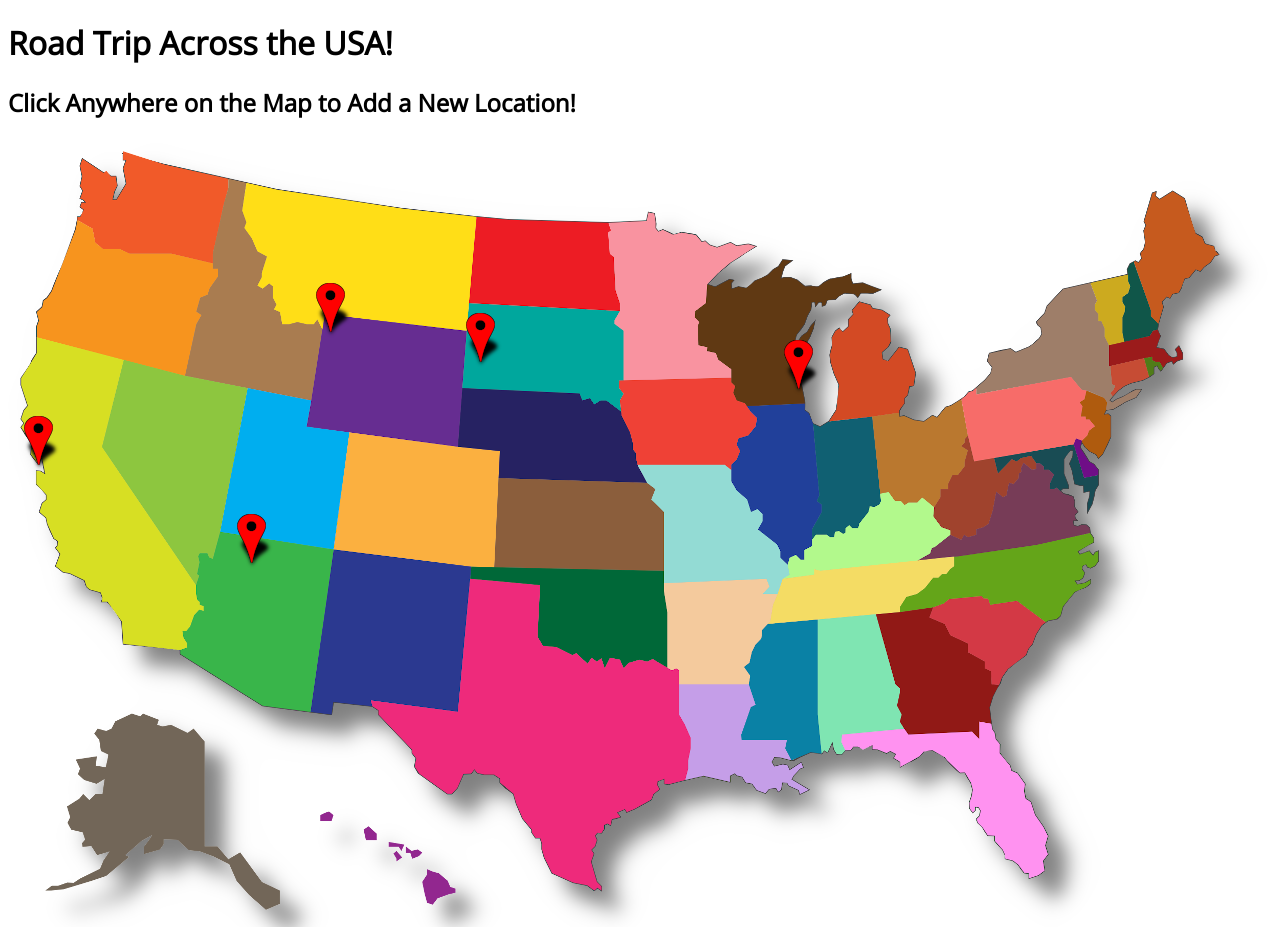
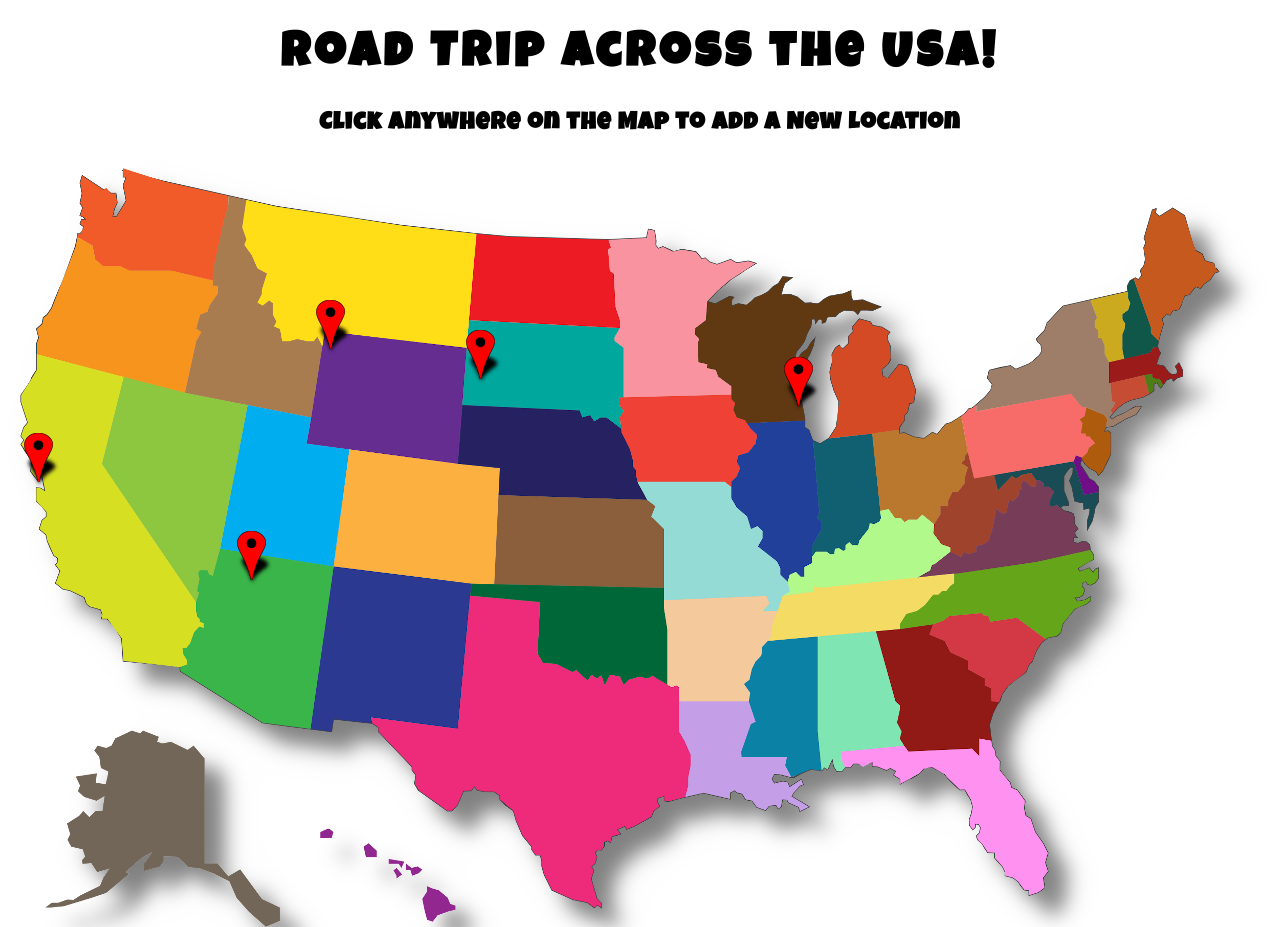
Before and after one commit to itdev160-sp2020/barry-molina-p2, a plain HTML site: page index.html in a window 1280 px wide. Shown: the top 927 px of the page. Drawn offline with nearby package versions, Linux system fonts and the light colour scheme.

Commit message:
completed project 2

```diff
--- a/css/style.css
+++ b/css/style.css
@@ -1,5 +1,16 @@
 body {
     font-family: 'Open Sans', sans-serif;
+}
+header {
+    text-align: center;
+    font-family: 'Luckiest Guy', cursive;
+}
+h1 {
+    font-size: 3em;
+    letter-spacing: .1em;
+}
+h2 {
+    letter-spacing: .05em;
 }
 main {
     text-align: center;
@@ -8,9 +19,6 @@ main {
     display: inline-block;
     position: relative;
 }
-/*#map-div:hover {
-    cursor: pointer;
-}*/
 
 .pin {
     position: absolute;
@@ -32,7 +40,7 @@ main {
     border: 1px solid black;
 }
 
-/* modal styles */
+/* diolog styles */
 #info-dialog {
     text-align: left;
     display: none;
--- a/index.html
+++ b/index.html
@@ -3,13 +3,13 @@
     <head>
         <meta charset="utf-8">
         <title>Road Trip Across the USA</title>
-        <link rel="stylesheet" type="text/css" href="https://fonts.googleapis.com/css?family=Open+Sans">
+        <link href="https://fonts.googleapis.com/css2?family=Luckiest+Guy&family=Open+Sans&display=swap" rel="stylesheet">
         <link rel="stylesheet" href="css/style.css">
     </head>
     <body>
         <header id="main-header">
             <h1>Road Trip Across the USA!</h1>
-            <h2>Click Anywhere on the Map to Add a New Location!</h2>
+            <h2>Click Anywhere on the Map to Add a New Location</h2>
         </header>
         <main>
             <div id="map-div">
--- a/js/scripts.js
+++ b/js/scripts.js
@@ -135,10 +135,9 @@ $(function() {
             calcMapLeft(e.pageX),
             calcMapTop(e.pageY)
         )
-        //locations.push(currentLocation);
         $currentPin = addPin(currentLocation);
         openDialog(currentLocation);
-        console.log(locations);
+        //console.log(locations);
     }
 
     function showInfo() {
```
